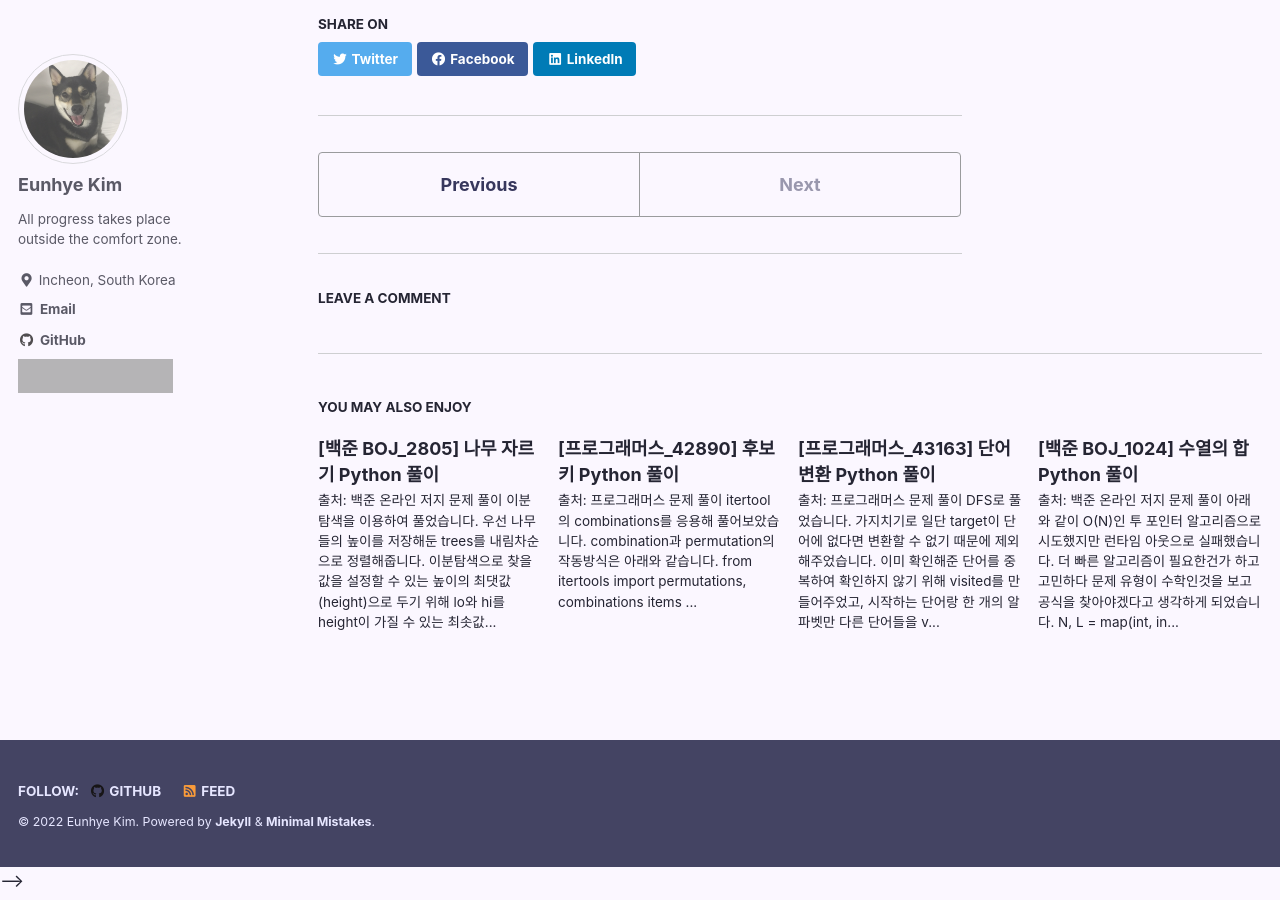
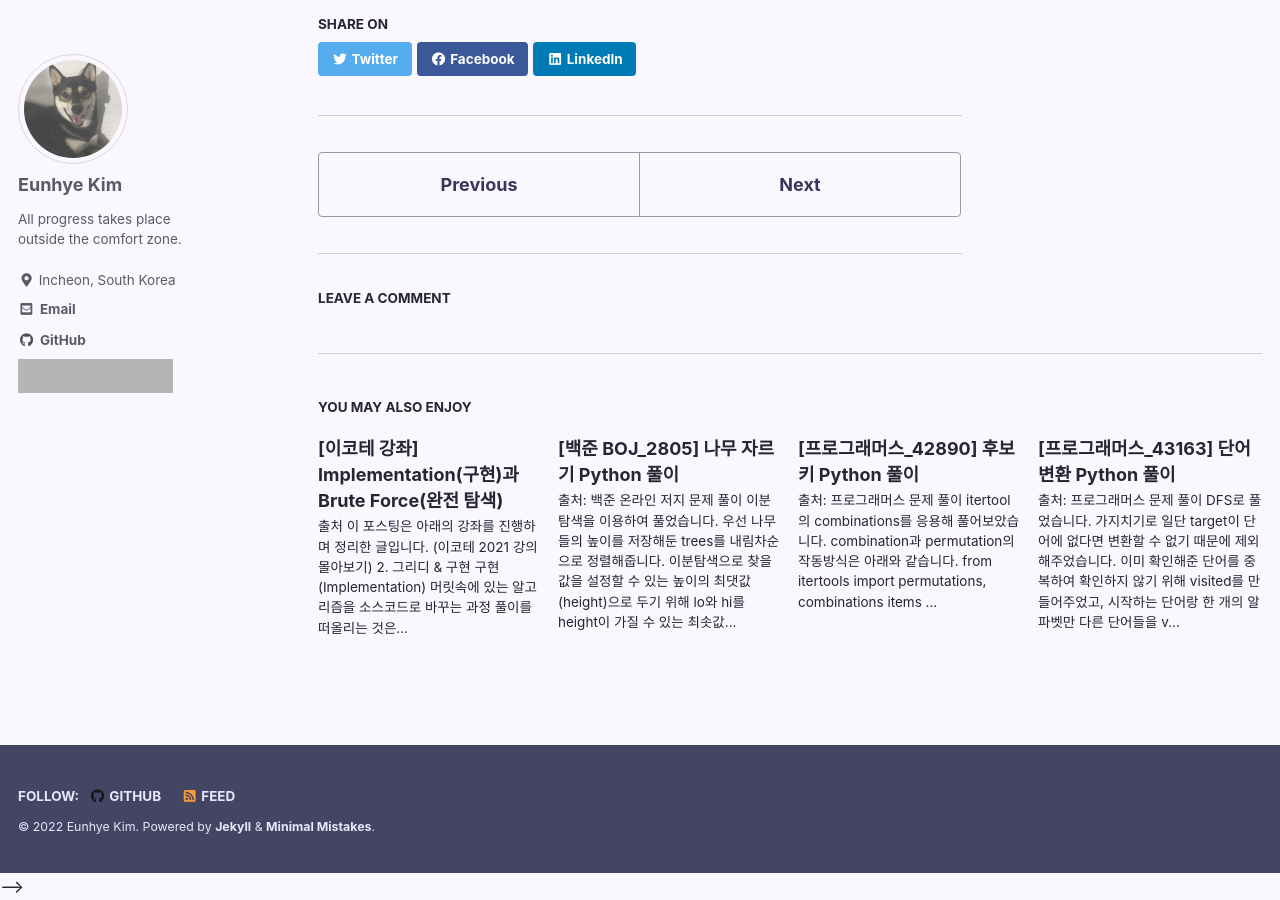
Before and after one commit to kimeunh3/kimeunh3.github.io, a Jekyll site: the page built from _posts/2022-04-11-python_for_codingtest_1.md, in a window 1280 px wide and 900 px high, scrolled down 5732 px. Built offline with Jekyll 4.4.1, drawn with Linux system fonts in a browser that asks for light colours; cached includes are drawn as plain includes; some web fonts are replaced; comment, search, counter and statistics services are not loaded; part of the change alters nothing that is shown; grey boxes are pictures that could not be loaded.

Commit message:
implementation added

````diff
--- a/_posts/2022-04-11-python_for_codingtest_1.md
+++ b/_posts/2022-04-11-python_for_codingtest_1.md
@@ -11,7 +11,7 @@ use_math: true
 ## 출처
 
 - 이 포스팅은 아래의 강좌를 진행하며 정리한 글입니다.
-  > [(이코테 2021 강의 몰아보기) 2. 그리디 & 구현](https://www.youtube.com/watch?v=2zjoKjt97vQ&list=PLRx0vPvlEmdAghTr5mXQxGpHjWqSz0dgC&index=2)
+  > [(이코테 2021 강의 몰아보기) 2. 그리디 & 구현](https://youtu.be/2zjoKjt97vQ?list=PLRx0vPvlEmdAghTr5mXQxGpHjWqSz0dgC)
 
 ## 그리디 알고리즘
 
--- /dev/null
+++ b/_posts/2022-04-11-python_for_codingtest_2.md
@@ -0,0 +1,176 @@
+---
+title: "[이코테 강좌] Implementation(구현)과 Brute Force(완전 탐색)"
+excerpt_separator: <!--more-->
+categories:
+  - "Python for Coding Test"
+tags:
+  - "implementation"
+  - "brute force"
+use_math: true
+---
+
+## 출처
+
+- 이 포스팅은 아래의 강좌를 진행하며 정리한 글입니다.
+  > [(이코테 2021 강의 몰아보기) 2. 그리디 & 구현](https://youtu.be/2zjoKjt97vQ?list=PLRx0vPvlEmdAghTr5mXQxGpHjWqSz0dgC)
+
+## 구현 (Implementation)
+
+- 머릿속에 있는 알고리즘을 소스코드로 바꾸는 과정
+- 풀이를 떠올리는 것은 쉽지만 소스코드로 옮기기 어려운 문제를 지칭
+- 예시:
+  - 알고리즘은 간단한데 코드가 지나칠 만큼 길어지는 문제
+  - 실수 연산을 다루고, 특정 소수점 자리까지 출력해야하는 문제
+  - 문자열을 특정한 기준에 따라서 끊어 처리해야하는 문제
+  - 적절한 라이브러리를 찾아서 사용해야하는 문제
+- 2차원 배열인 행렬(Matrix)가 많이 쓰임
+
+  - 아래와 같이 방향 벡터를 활용해 상하좌우로 이동할 수 있다.
+
+  ```python
+  # 상하좌우
+  dx = [0, 0, -1, 1]
+  dy = [-1, 1, 0, 0]
+
+  x, y = 2, 2
+
+  for i in range(4):
+    nx = x + dx[i]
+    ny = y + dy[i]
+    print(nx, ny)
+  ```
+
+## 문제: 상하좌우
+
+- N\*N의 정사각형 공간
+- 가장 왼쪽 위 좌표는 (1, 1), 가장 오른쪽 아래 좌표는 (N, N)
+- 상(U), 하(D), 좌(L), 우(R) 로 이동 가능
+- 최종적으로 도착할 지점의 좌표 구하기
+  - 1 <= N <= 100
+  - 1 <= 이동 횟수 <= 100
+
+### 풀이
+
+- 요구사항대로 충실히 구현
+- 명령에 따라 개체를 차례대로 움직이는 시뮬레이션(Simulation) 유형
+
+### 코드
+
+```python
+n = int(input())
+x, y = 1, 1
+plans = input().split()
+
+# L, R, U, D에 따른 이동 방향
+dx = [0, 0, -1, 1]
+dy = [-1, 1, 0, 0]
+move_types = ['L', 'R', 'U', 'D']
+
+# 이동 계획을 하나씩 확인
+for plan in plans:
+    # 이동 후 좌표 구하기
+    for i in range(len(move_types)):
+        if plan == move_types[i]:
+            nx = x + dx[i]
+            ny = y + dy[i]
+    # 공간을 벗어나는 경우 무시
+    if nx < 1 or ny < 1 or nx > n or ny > n:
+        continue
+    # 이동 수행
+    x, y = nx, ny
+
+print(x, y)
+```
+
+## 문제: 시각
+
+- 정수 N이 입력되면 00시 00분 00초 부터 N시 59분 59초까지의 모든 시각 중에서 3이 하나라도 포함되는 모든 경우의 수 구하기
+  - 0 <= N <= 23
+
+### 풀이
+
+- 가능한 모든 경우의 수를 모두 검사해보는 완전 탐색(Brute Forcing) 유형
+
+### 코드
+
+```python
+h = int(input())
+
+count = 0
+for i in range(h + 1):
+    for j in range(60):
+        for k in range(60):
+            # 매 시각 안에 '3'이 포함되어 있다면 카운트 증가
+            if '3' in str(i) + str(j) + str(k):
+                count += 1
+
+print(count)
+```
+
+## 문제: 왕실의 나이트
+
+- 8 \* 8 체스판에 나이트의 좌표가 주어지고, 나이트는 다음 두 가지 경우로 이동할 수 있다.
+  - 수평으로 2칸 이동 후 수직으로 1칸
+  - 수직으로 2칸 이동 후 수평으로 1칸
+- 나이트가 이동할 수 있는 경우의 수 구하기
+
+### 풀이
+
+- 요구사항대로 구현
+- 8가지의 경로의 방향 벡터를 활용
+
+### 코드
+
+```python
+# 현재 나이트의 위치 입력받기
+input_data = input()
+row = int(input_data[1])
+column = int(ord(input_data[0])) - int(ord('a')) + 1
+
+# 나이트가 이동할 수 있는 8가지 방향 정의
+steps = [(-2, -1), (-1, -2), (1, -2), (2, -1), (2, 1), (1, 2), (-1, 2), (-2, 1)]
+
+# 8가지 방향에 대하여 각 위치로 이동이 가능한지 확인
+result = 0
+for step in steps:
+    # 이동하고자 하는 위치 확인
+    next_row = row + step[0]
+    next_column = column + step[1]
+    # 해당 위치로 이동이 가능하다면 카운트 증가
+    if next_row >= 1 and next_row <= 8 and next_column >= 1 and next_column <= 8:
+        result += 1
+
+print(result)
+```
+
+## 문제: 문자열 재정렬
+
+- 알파벳 대문자와 숫자(0~9)로만 구성된 문자열 S
+- 알파벳을 오름차순으로 정렬하여 출력 후, 모든 숫자를 더한 값을 이어서 출력
+  - 1 <= S의 길이 <= 10,000
+
+### 풀이
+
+- 요구사항대로 구현
+- 문자를 하나씩 확인하며 숫자면 합계를 계산, 알파벳이면 별도의 리스트에 저장
+
+### 코드
+
+```python
+data = input()
+result = []
+value = 0
+
+for x in data:
+  if x.isalpha():
+    result.append(x)
+  else:
+    value += int(x)
+
+result.sort()
+
+if value:
+  result.append(str(value))
+
+print("".join(result))
+```
````
